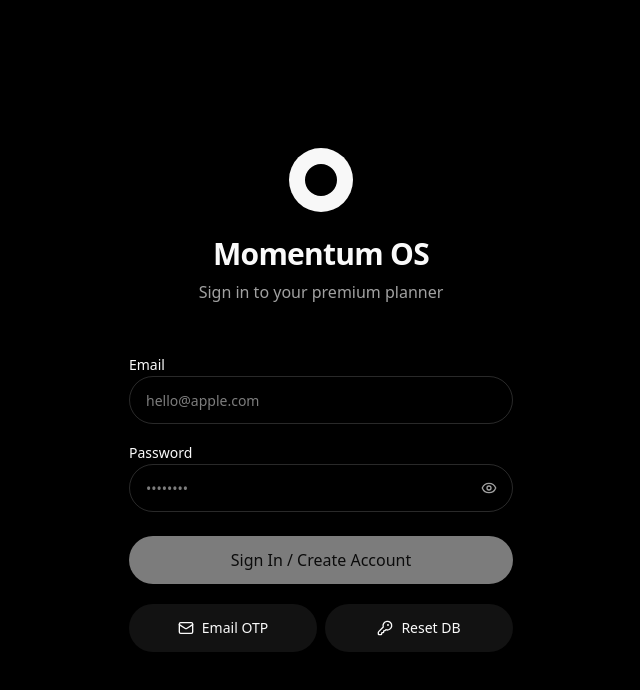
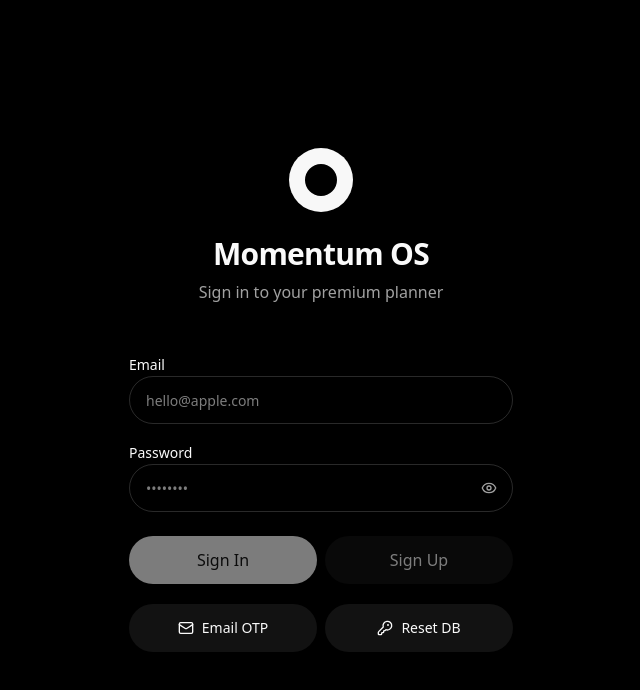
Before and after one commit to saran-neralla7/momentum-os, a Next.js app: page /login in a window 1280 px wide. Shown: the top 690 px of the page, without its empty margins (319-959 px from the left). Built offline with nearby package versions, Linux system fonts and the light colour scheme; no server answers.

Commit message:
fix: explicit signup and login buttons

```diff
--- a/src/app/login/page.tsx
+++ b/src/app/login/page.tsx
@@ -139,13 +139,22 @@ export default function LoginPage() {
                     <div className="flex flex-col gap-3 pt-2">
                         {view === 'default' ? (
                             <>
-                                <button
-                                    onClick={() => handleAuth(false)}
-                                    disabled={loading || !email || !password}
-                                    className="w-full h-12 flex items-center justify-center gap-2 rounded-2xl bg-primary text-primary-foreground font-medium transition-transform hover:scale-[0.98] active:scale-[0.95] disabled:opacity-50 disabled:pointer-events-none"
-                                >
-                                    {loading ? <Loader2 className="h-5 w-5 animate-spin" /> : "Sign In / Create Account"}
-                                </button>
+                                <div className="flex gap-2 w-full">
+                                    <button
+                                        onClick={() => handleAuth(false)}
+                                        disabled={loading || !email || !password}
+                                        className="flex-1 h-12 flex items-center justify-center gap-2 rounded-2xl bg-primary text-primary-foreground font-medium transition-transform hover:scale-[0.98] active:scale-[0.95] disabled:opacity-50 disabled:pointer-events-none"
+                                    >
+                                        {loading ? <Loader2 className="h-5 w-5 animate-spin" /> : "Sign In"}
+                                    </button>
+                                    <button
+                                        onClick={() => handleAuth(true)}
+                                        disabled={loading || !email || !password}
+                                        className="flex-1 h-12 flex items-center justify-center gap-2 rounded-2xl bg-secondary focus:bg-primary focus:text-primary-foreground text-secondary-foreground font-medium transition-transform hover:scale-[0.98] active:scale-[0.95] disabled:opacity-50 disabled:pointer-events-none"
+                                    >
+                                        {loading ? <Loader2 className="h-5 w-5 animate-spin" /> : "Sign Up"}
+                                    </button>
+                                </div>
 
                                 <div className="flex items-center gap-2 pt-2">
                                     <button
```
